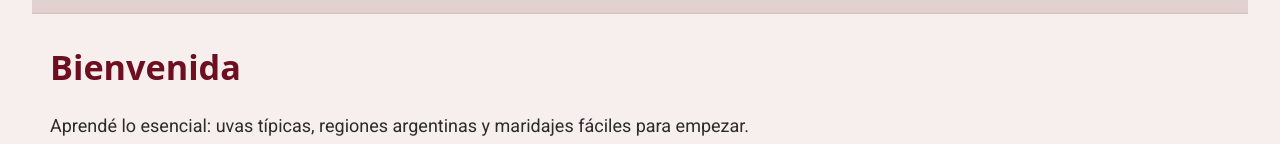
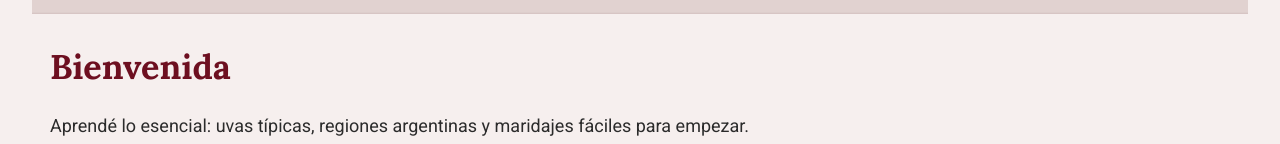
Before and after one commit to patoabarca/DesarrolloWeb_AbarcaPatricia, a plain HTML site: page index.html in a window 1280 px wide. Shown: the part 179-323 px from the top of the page. Drawn offline with Linux system fonts and the light colour scheme.

Commit message:
actualizacion css

```diff
--- a/assets/css/styles.css
+++ b/assets/css/styles.css
@@ -1,3 +1,5 @@
+@import url("https://fonts.googleapis.com/css2?family=Lora:wght@700&family=Roboto:wght@400;600;700&display=swap");
+
 /* --- Paleta y tipografía base --- */
 :root {
   --bg: #f6efee; /* fondo general */
@@ -119,7 +121,7 @@ p {
 
 /* Título de página */
 .page-title {
-  font-family: system-ui, -apple-system, "Segoe UI", Roboto, Arial, sans-serif;
+  font-family: "Lora", Georgia, "Times New Roman", serif;
   font-size: 1.9rem;
   color: var(--tinto);
   margin: 0.4rem 0 1rem;
--- a/index.html
+++ b/index.html
@@ -6,9 +6,6 @@
     <title>Guía de Vinos | Inicio</title>
     <meta name="viewport" content="width=device-width, initial-scale=1">
     <meta name="description" content="Guía inicial de uvas, regiones y maridajes.">
-    <link rel="preconnect" href="https://fonts.googleapis.com">
-    <link rel="preconnect" href="https://fonts.gstatic.com" crossorigin>
-    <link href="https://fonts.googleapis.com/css2?family=Roboto:wght@400;600;700&display=swap" rel="stylesheet">
     <link rel="stylesheet" href="assets/css/styles.css">
 </head>
 
```
Also changed, not shown: pages/glosario.html (+0 -3 lines), pages/maridajes.html (+0 -3 lines), pages/regiones.html (+0 -3 lines), pages/uvas.html (+0 -3 lines).
